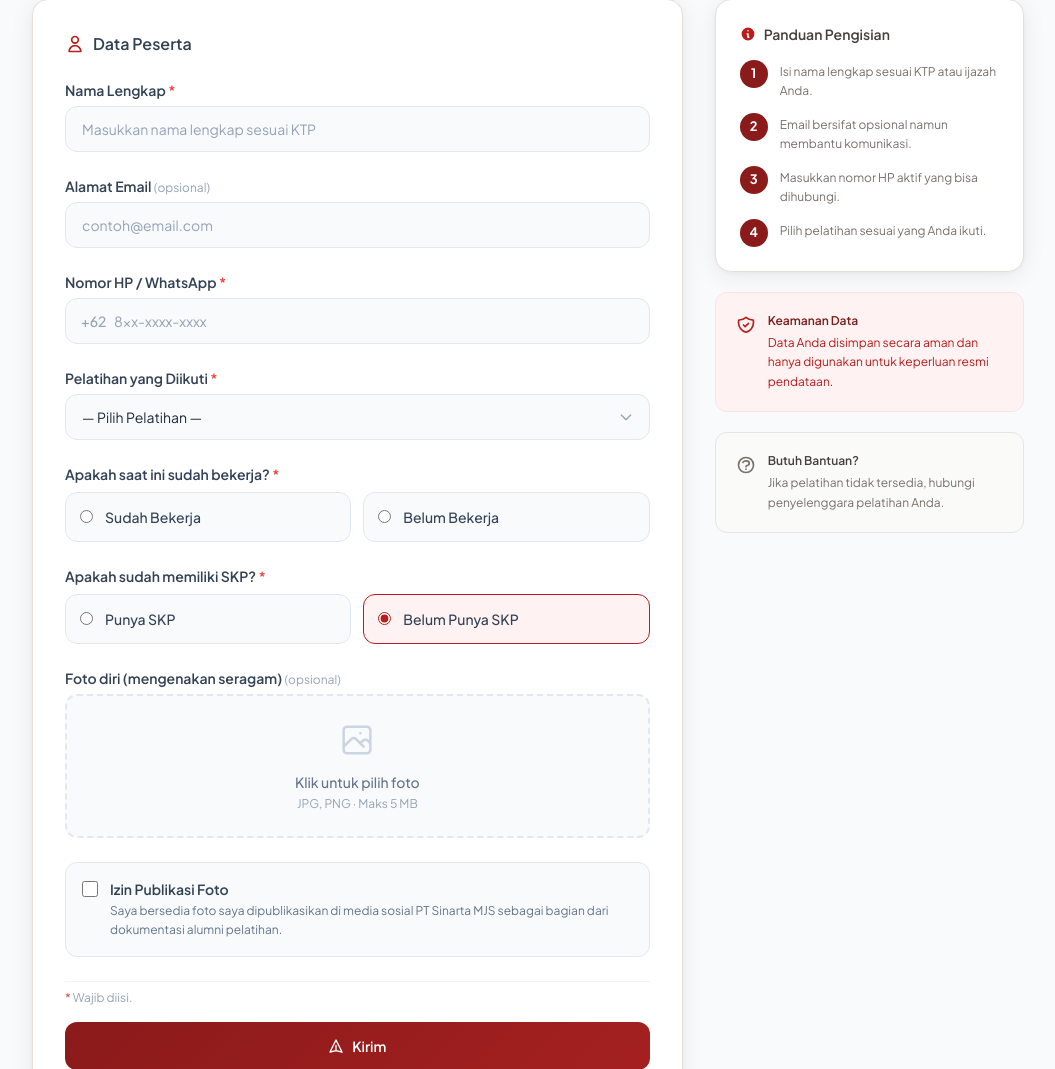
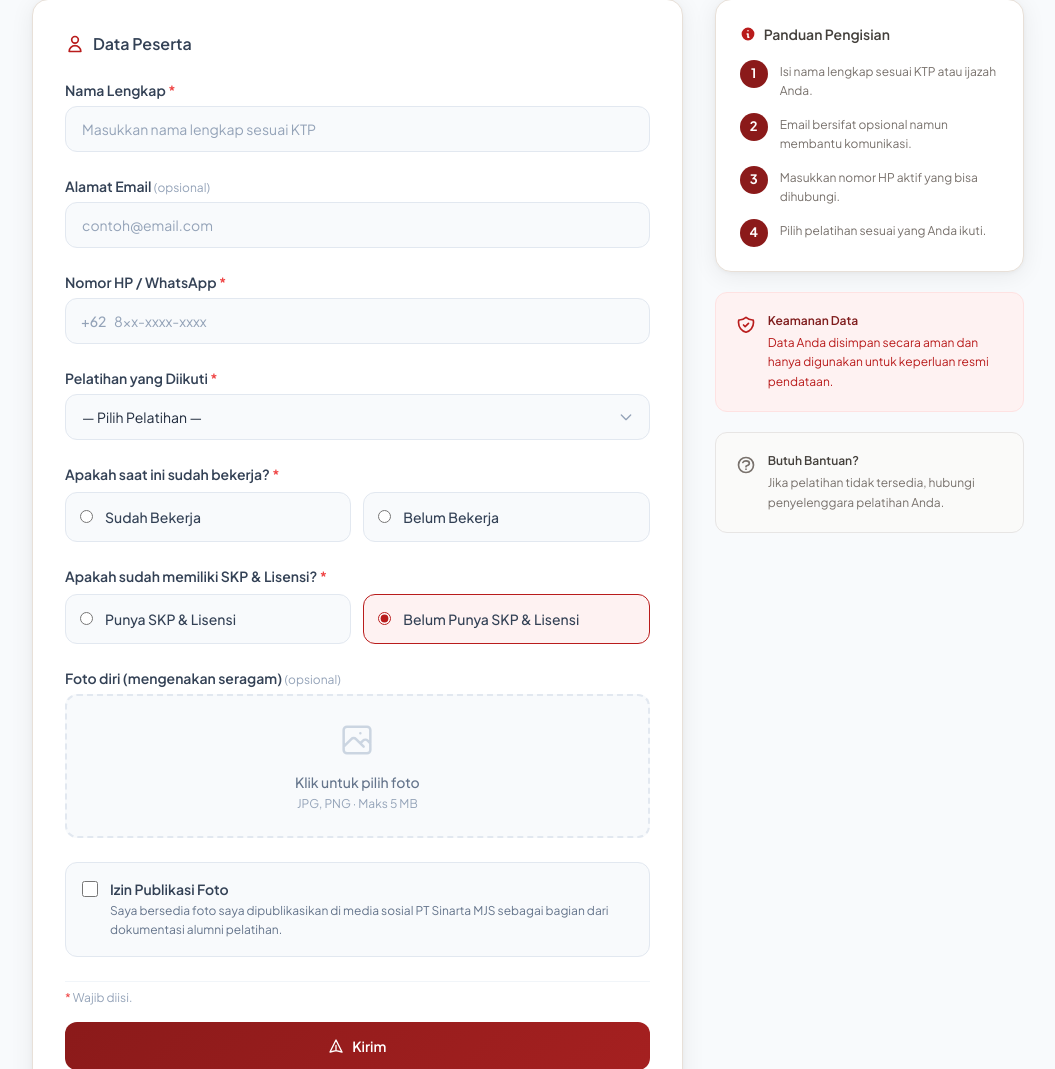
Before and after one commit to sinarta00/new_sinarta, a Laravel app: template resources/views/alumni/form.blade.php in a window 1280 px wide. Shown: the part 263-1332 px from the top of the page, without its empty margins (112-1167 px from the left). Run offline with Laravel 10, Linux system fonts and the light colour scheme; the template is opened without the code that fills it, so the values that code supplies are empty; some libraries are stand-ins or nearby versions.

Commit message:
update form punya skp & lisensi

```diff
--- a/resources/views/alumni/form.blade.php
+++ b/resources/views/alumni/form.blade.php
@@ -202,20 +202,20 @@
                 {{-- Status SKP --}}
                 <div>
                     <label class="block text-sm font-semibold text-slate-700 mb-2">
-                        Apakah sudah memiliki SKP? <span class="text-red-500">*</span>
+                        Apakah sudah memiliki SKP & Lisensi? <span class="text-red-500">*</span>
                     </label>
                     <div class="flex gap-3">
                         <label class="radio-option flex-1 flex items-center gap-3 p-3.5 rounded-xl border border-slate-200 bg-slate-50 cursor-pointer transition-all hover:border-red-300 has-[:checked]:border-red-700 has-[:checked]:bg-red-50">
                             <input type="radio" name="has_skp" value="1" id="has_skp_yes" class="accent-red-700"
                                 {{ old('has_skp') === '1' ? 'checked' : '' }}
                                 onchange="toggleSkpDate(this)">
-                            <span class="text-sm text-slate-700 font-medium">Punya SKP</span>
+                            <span class="text-sm text-slate-700 font-medium">Punya SKP & Lisensi</span>
                         </label>
                         <label class="radio-option flex-1 flex items-center gap-3 p-3.5 rounded-xl border border-slate-200 bg-slate-50 cursor-pointer transition-all hover:border-red-300 has-[:checked]:border-red-700 has-[:checked]:bg-red-50">
                             <input type="radio" name="has_skp" value="0" id="has_skp_no" class="accent-red-700"
                                 {{ old('has_skp', '0') === '0' ? 'checked' : '' }}
                                 onchange="toggleSkpDate(this)">
-                            <span class="text-sm text-slate-700 font-medium">Belum Punya SKP</span>
+                            <span class="text-sm text-slate-700 font-medium">Belum Punya SKP & Lisensi</span>
                         </label>
                     </div>
                     @error('has_skp')
```
